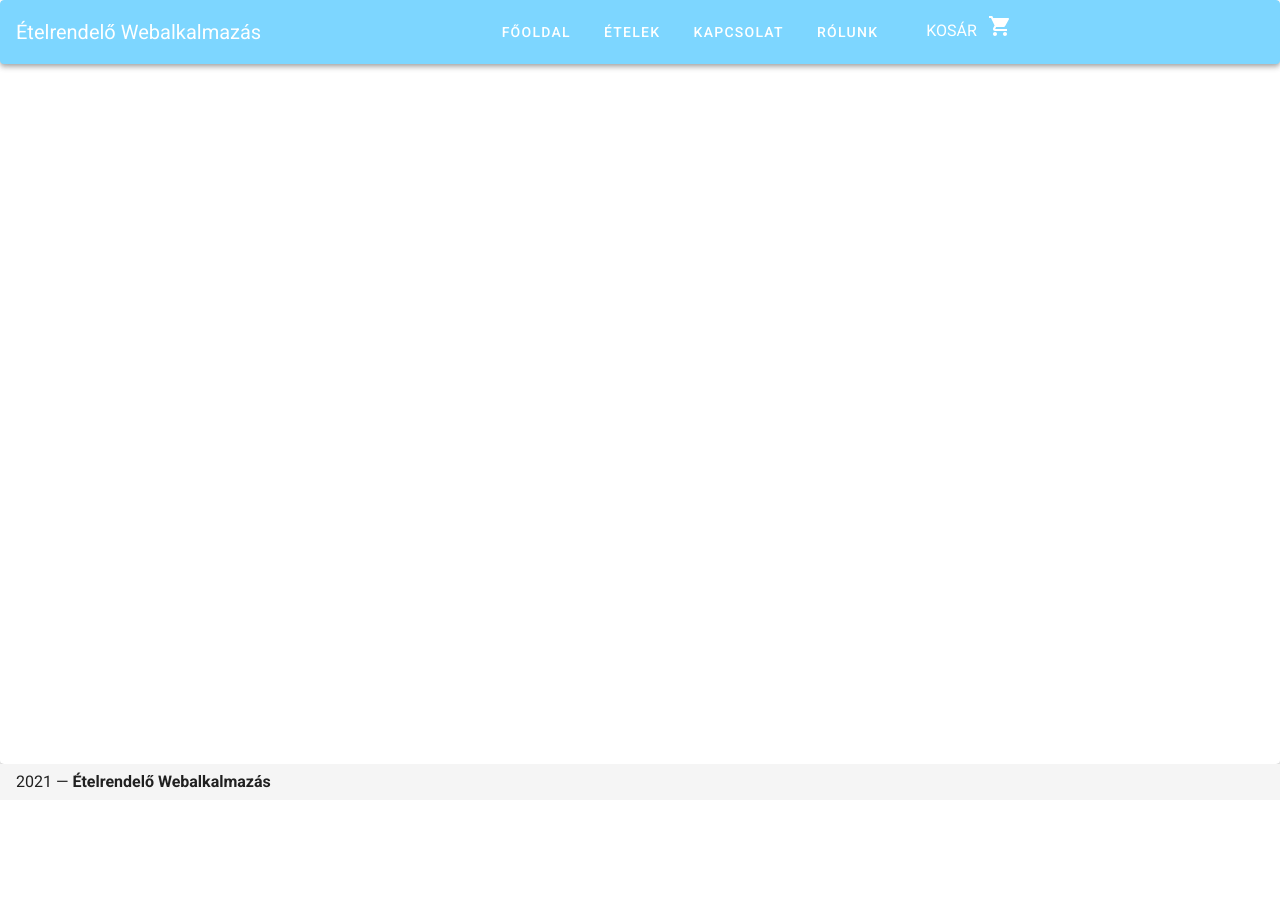
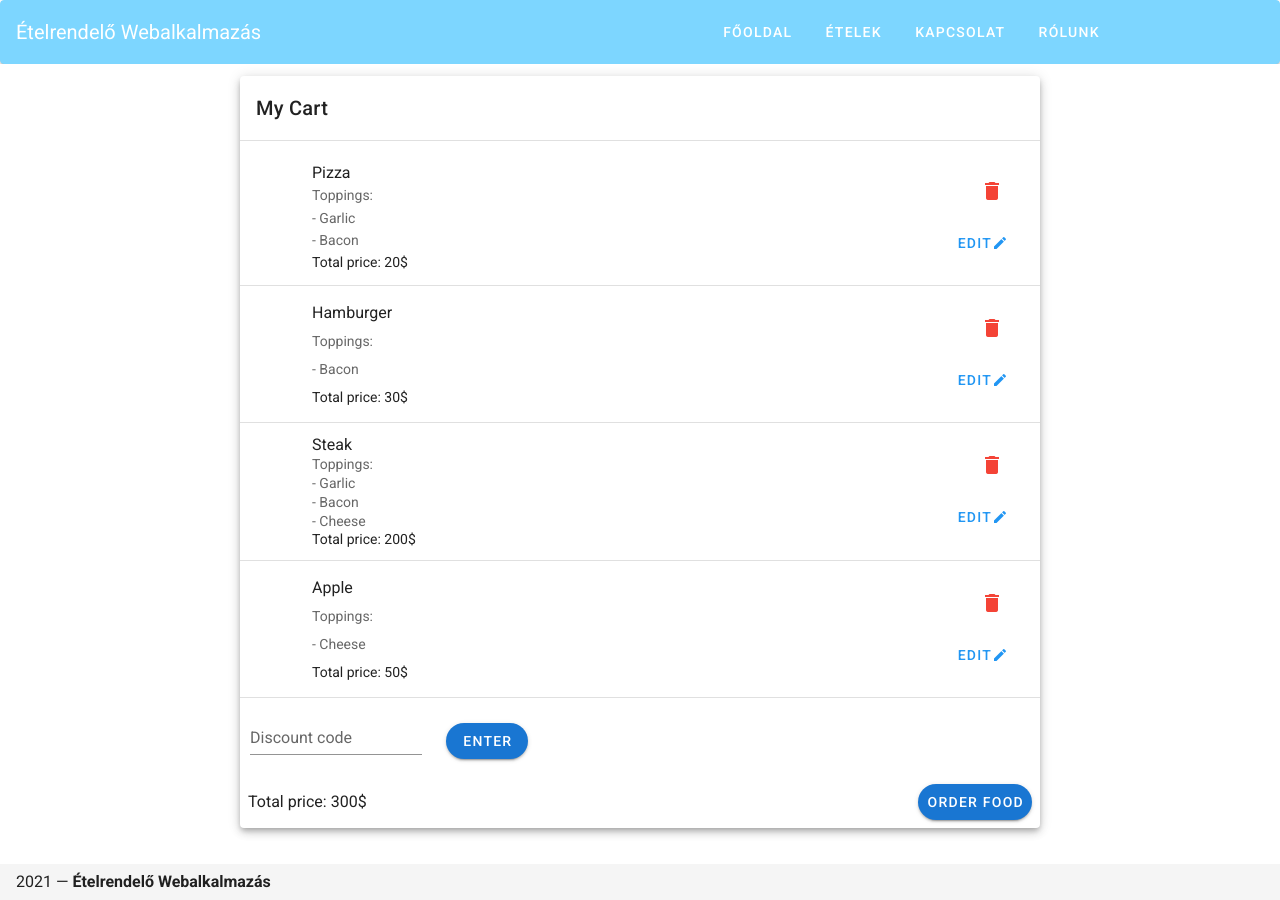
Before and after one commit to cszsofi3/Projekteszkozok-2021, a Vue app in the folder frontend/: page /cart in a window 1280 px wide. Before the commit the page ends 800 px from the top, so only its background shows below. Built offline with nearby package versions, Linux system fonts and the light colour scheme.

Commit message:
Cart view with nested data

```diff
--- a/frontend/src/App.vue
+++ b/frontend/src/App.vue
@@ -15,25 +15,29 @@
               <v-btn color="white" text rounded class="my-2">Ételek</v-btn>
             </router-link>
             <router-link to="/contactus">
-            <v-btn color="white" text rounded class="my-2">Kapcsolat</v-btn>
+              <v-btn color="white" text rounded class="my-2">Kapcsolat</v-btn>
             </router-link>
             <router-link to="/aboutus">
-            <v-btn color="white" text rounded class="my-2">Rólunk</v-btn>
+              <v-btn color="white" text rounded class="my-2">Rólunk</v-btn>
             </router-link>
-            <router-link to="/cart">
-            <cartbutton btnColor="btn btn-small btn-info btn-popup" :cartIcon="true" ><!--@click.native="showPopupCart()"-->
-            KOSÁR
-            <span class="btn-circle" v-if="false" ><!--hasProduct()--> {{ getProductsInCart.length }}
-            </span>
-            </cartbutton>
+            <router-link v-if="cartnum != 0" to="/cart">
+              <v-btn color="white" text rounded class="my-2">
+                <v-badge
+                  color="blue"
+                  :content="cartnum"
+                  :value="cartnum"
+                  bottom
+                >
+                  <v-icon>mdi-cart</v-icon>
+                </v-badge>
+              </v-btn>
             </router-link>
           </nav>
         </v-row>
-        <v-spacer></v-spacer>
       </v-app-bar>
     </v-card>
     <!-- Router -->
-    <router-view/>
+    <router-view @cartNum="setCartNum" />
     <!-- Footer -->
     <v-footer>
       <div>
@@ -46,29 +50,30 @@
 </template>
 
 <script>
-import cartbutton from './views/CartButton';
 export default {
-  components: {
-    cartbutton,
-  },
+  components: {},
   name: "App",
   data: () => ({
     totalprice: 0,
     admin: false,
     products: [],
     login: false,
+    cartnum: 0,
     form: {
       img: "",
       name: "",
       price: "",
-      quantity: ""
+      quantity: "",
     },
     menu: false,
     currNum: 1,
-    prodnum: 0
+    prodnum: 0,
   }),
   methods: {
-  }
+    setCartNum(num) {
+      this.cartnum += num;
+    },
+  },
 };
 </script>
 <style scoped>
--- a/frontend/src/router/index.js
+++ b/frontend/src/router/index.js
@@ -4,6 +4,7 @@ import Products from '../views/Products.vue'
 import Home from '../views/Home.vue'
 import Contactus from '../views/Contactus.vue'
 import Aboutus from '../views/Aboutus.vue'
+import Cart from '../views/Cart.vue'
 
 Vue.use(VueRouter)
 
@@ -29,6 +30,11 @@ const routes = [{
         path: '/contactus',
         name: 'contactus',
         component: Contactus
+    },
+    {
+        path: '/cart',
+        name: 'cart',
+        component: Cart
     }
 ]
 
--- a/frontend/src/views/Cart.vue
+++ b/frontend/src/views/Cart.vue
@@ -1,53 +1,243 @@
 <template>
-  <div id="inspire">
-    <ul class="checkout-list">
-      <transition-group name="fade">
-      <li v-for="(product, index) in getProductsInCart" :key="index" class="checkout-product">
-        <img :src="product.image" alt="" class="product-image">
-        <h3 class="product-name">{{ product.name }}</h3>
-        <span class="product-price">R$ {{ product.price }},00 </span>
-        <button class="product-remove" @click="remove(index)">X</button>
-      </li>
-      </transition-group>
-    </ul>
-    <div v-if="!hasProduct()" class="checkout-message">
-      <h3>No products...</h3>
-      <router-link to="./">Back to list of products</router-link>
-    </div>
-    <h3 class="total" v-if="hasProduct()">
-      Total: R$ {{ totalPrice() }}, 00
-    </h3>
-  </div>
+  <v-app id="inspire">
+    <!-- Food in cart -->
+    <v-container fluid>
+      <v-card width="800px" class="mx-auto" :elevation="5">
+        <v-card-title> My Cart </v-card-title>
+        <v-divider></v-divider>
+        <v-list three-line>
+          <template v-for="item in test_datas">
+            <v-list-item :key="item.id">
+              <v-list-item-avatar>
+                <v-img :src="item.img"></v-img>
+              </v-list-item-avatar>
+              <v-list-item-content>
+                <v-list-item-title v-html="item.name"></v-list-item-title>
+                <v-list-item-subtitle
+                  v-text="'Toppings: '"
+                ></v-list-item-subtitle>
+                <v-list-item-subtitle
+                  v-if="item.garlic == true"
+                  v-text="'- Garlic '"
+                ></v-list-item-subtitle>
+                <v-list-item-subtitle
+                  v-if="item.bacon == true"
+                  v-text="'- Bacon '"
+                ></v-list-item-subtitle>
+                <v-list-item-subtitle
+                  v-if="item.cheese == true"
+                  v-text="'- Cheese '"
+                ></v-list-item-subtitle>
+                <v-list-item-subtitle
+                  class="text--primary"
+                  v-text="'Total price: ' + item.price + '$'"
+                ></v-list-item-subtitle>
+              </v-list-item-content>
+              <v-list-item-action>
+                <v-btn
+                  color="red"
+                  text
+                  rounded
+                  class="my-2"
+                  @click="remove(item.id)"
+                >
+                  <v-icon>mdi-delete</v-icon>
+                </v-btn>
+                <v-btn
+                  color="blue"
+                  text
+                  rounded
+                  class="my-2"
+                  @click="edit(item)"
+                  >Edit
+                  <v-icon small>mdi-pencil</v-icon>
+                </v-btn>
+              </v-list-item-action>
+            </v-list-item>
+            <v-divider :key="item.id"></v-divider>
+          </template>
+        </v-list>
+        <v-row align="center">
+          <v-col cols="3">
+            <v-text-field
+              v-model="coupon"
+              label="Discount code"
+              placeholder="Enter discount code..."
+              :hint="couponHint"
+              persistent-hint
+              class="tf"
+            ></v-text-field>
+          </v-col>
+          <v-col cols="9">
+            <v-btn color="primary" rounded @click="checkCoupon()">
+              Enter
+            </v-btn>
+          </v-col>
+        </v-row>
+        <v-card-actions>
+          <template> Total price: {{ price }}$ </template>
+          <v-spacer></v-spacer>
+          <v-btn color="primary" rounded @click="order()"> Order food </v-btn>
+        </v-card-actions>
+      </v-card>
+    </v-container>
+    <!-- Dialog -->
+    <v-dialog v-model="editDialog" width="200" persistent>
+      <v-card>
+        <v-card-actions>
+          <v-btn
+            color="light-blue white--text"
+            text
+            @click="closeEditDialog()"
+            rounded
+            outlined
+            >Close
+          </v-btn>
+          <v-btn
+            color="light-blue white--text"
+            text
+            @click="save()"
+            rounded
+            outlined
+            >Save</v-btn
+          >
+        </v-card-actions>
+      </v-card>
+    </v-dialog>
+  </v-app>
 </template>
 
 <script>
-import { mapGetters, mapActions } from 'vuex';
+//import { mapGetters, mapActions } from 'vuex';
 export default {
-    name: 'Aboutus',
-  computed: {
+  name: "Cart",
+  props: ["app"],
+  data: () => ({
+    price: 0,
+    editDialog: false,
+    coupon: "",
+    usedCoupon: false,
+    goodCoupon:false,
+    couponHint:"",
+    coupons: ["ABCDEFG", "1234567", "HESOYAM"],
+    test_datas: [
+      {
+        img: "",
+        price: 20,
+        description: "Tasty pizza",
+        id: 1,
+        name: "Pizza",
+        bacon: true,
+        cheese: "",
+        garlic: true,
+      },
+      {
+        img: "",
+        price: 30,
+        description: "Nice hamburger",
+        id: 2,
+        name: "Hamburger",
+        bacon: true,
+        cheese: "",
+        garlic: "",
+      },
+      {
+        img: "",
+        price: 200,
+        description: "Nice steak",
+        id: 3,
+        name: "Steak",
+        bacon: true,
+        cheese: true,
+        garlic: true,
+      },
+      {
+        img: "",
+        price: 50,
+        description: "Apple",
+        id: 4,
+        name: "Apple",
+        bacon: "",
+        cheese: true,
+        garlic: "",
+      },
+    ],
+  }),
+  /*computed: {
     ...mapGetters([
       'getProductsInCart',
     ]),
+  },*/
+  mounted() {
+    //TODO: this.getProducts()
+    this.totalPrice();
+  },
+  watch: {
+    totalPrice() {
+      this.totalPrice();
+    },
   },
   methods: {
     /*...mapActions([
       'removeProduct',
     ]),*/
     hasProduct() {
-      return false;//this.getProductsInCart.length > 0;
+      return false; //this.getProductsInCart.length > 0;
     },
     totalPrice() {
-      return this.getProductsInCart.reduce((current, next) =>
-        current + next.price, 0);
+      /*return this.getProductsInCart.reduce(
+        (current, next) => current + next.price,
+        0
+      );*/
+      let total = 0;
+      for (let i = 0; i < this.test_datas.length; i++) {
+        total += this.test_datas[i].price;
+      }
+      this.price = total;
     },
     remove(index) {
       this.removeProduct(index);
+      // itt hívd meg újra a lekérdezést, hogy frissüljön a lista, és emit-eld az App-nak, hogy hány elem lett remove-olva ( count * -1)
+      this.totalPrice();
+    },
+    order() {
+      //TODO
+    },
+    edit(item) {
+      //TODO
+      this.editDialog = true;
+    },
+    closeEditDialog() {
+      this.editDialog = false;
+    },
+    save() {},
+    checkCoupon() {
+      for (let i = 0; i < this.coupons.length; i++) {
+        if (this.coupon == this.coupons[i]) {
+          this.goodCoupon = true;
+        }
+      }
+      if(!this.usedCoupon){
+        if(this.goodCoupon){
+          this.usedCoupon = true;
+          this.price = this.price*0.9;
+          this.couponHint = "Used coupon!-10% from total price.";
+        }else{
+          this.couponHint = "Wrong coupon!";
+        }
+      }else{
+        this.couponHint = "Already used a coupon!";
+      }
     },
   },
-}
+};
 </script>
 
 <style scoped>
+.tf {
+  max-width: 200px;
+  padding-left: 10px;
+}
 .checkout-box {
   width: 100%;
   max-width: 900px;
@@ -62,13 +252,13 @@ export default {
 }
 .checkout-product {
   display: grid;
-    grid-template-columns: 1fr 3fr 2fr .5fr;
+  grid-template-columns: 1fr 3fr 2fr 0.5fr;
   background-color: #fff;
   box-shadow: 0px 0px 10px rgba(73, 74, 78, 0.1);
   border-radius: 5px;
   list-style: none;
   box-sizing: border-box;
-    padding: .8em;
+  padding: 0.8em;
   margin: 1em 0;
 }
 .checkout-product * {
@@ -90,7 +280,7 @@ export default {
   height: 25px;
   border-radius: 50%;
   border: 0;
-    background-color: #E0E0E0;
+  background-color: #e0e0e0;
   color: #fff;
   cursor: pointer;
 }
@@ -102,10 +292,12 @@ export default {
 .checkout-message {
   font-size: 1.5em;
 }
-  .fade-enter-active, .fade-leave-active {
-    transition: all .5s;
+.fade-enter-active,
+.fade-leave-active {
+  transition: all 0.5s;
 }
-  .fade-enter, .fade-leave-to {
+.fade-enter,
+.fade-leave-to {
   transform: translateX(-40px);
   opacity: 0;
 }
--- a/frontend/src/views/CartButton.vue
+++ /dev/null
@@ -1,35 +0,0 @@
-<template>
-  <button :class="btnColor" >
-    <slot></slot>
-    <img v-if="cartIcon" src="../images/cart.svg" alt="Cart Icon">
-  </button>
-</template>
-
-<script>
-export default {
-  props: ['btnColor', 'cartIcon'],
-};
-</script>
-
-<style scoped>
-  .btn{
-      color: #fff;
-  }
-  .btn-small {
-    padding: .5em 2em;
-  }
-
-  .btn-medium {
-    padding: .7em 4.5em;
-  }
-
-  .btn-large {
-    padding: .7em 5em;
-  }
-
-  .btn img {
-    max-width: 20px;
-    margin-left: .5em;
-  }
-
-</style>
```
Also changed, not shown: frontend/src/views/Products.vue (+25 -23 lines). Lines whose indentation alone changed are shown as unchanged.
